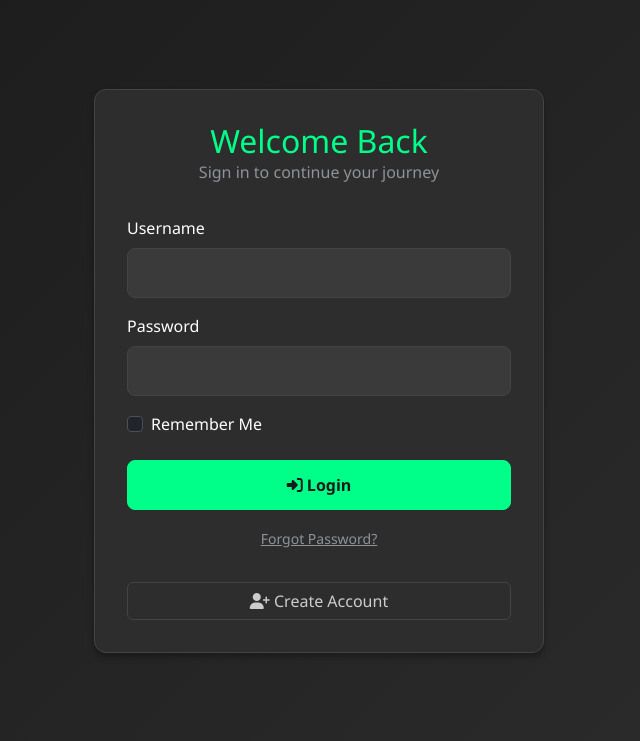
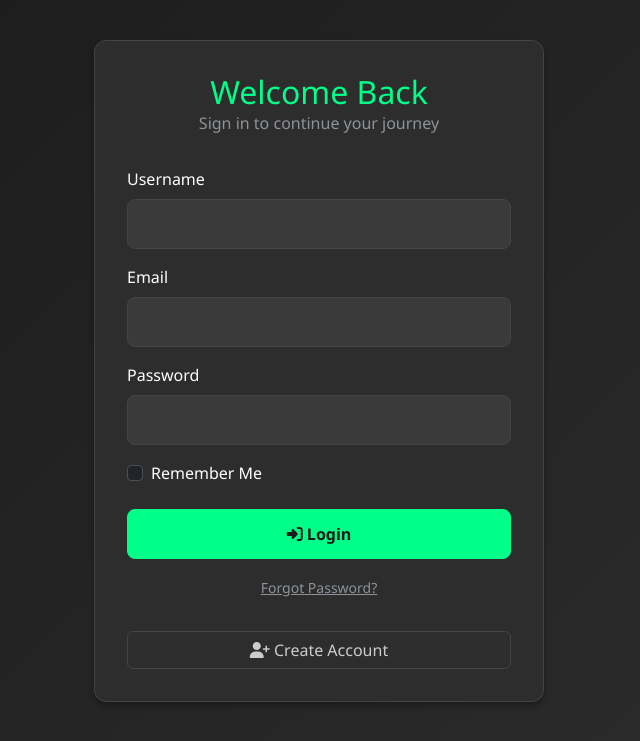
Before and after one commit to shuuuu87/DarkSulFocus, a Flask app: page /login in a window 1280 px wide. Shown: the part 59-800 px from the top of the page, without its empty margins (321-961 px from the left). Run offline with Flask 3, Linux system fonts and the light colour scheme; some libraries are stand-ins or nearby versions.

Commit message:
Allow users to log in using their email address instead of just username
Adds email field to LoginForm and updates authentication logic in routes.py.

Replit-Commit-Author: Agent
Replit-Commit-Session-Id: 6e99edcc-84cf-4e14-8ec1-37578d6fbabf
Replit-Commit-Screenshot-Url: https://storage.googleapis.com/screenshot-production-us-central1/c6a096c2-2ff5-4c6c-80e9-90ba93c904d7/6e99edcc-84cf-4e14-8ec1-37578d6fbabf/pDaNdmd

```diff
--- a/forms.py
+++ b/forms.py
@@ -6,6 +6,7 @@ from models import User
 
 class LoginForm(FlaskForm):
     username = StringField('Username', validators=[DataRequired(), Length(min=3, max=64)])
+    email = EmailField('Email', validators=[DataRequired(), Email()])
     password = PasswordField('Password', validators=[DataRequired()])
     remember_me = BooleanField('Remember Me')
 
--- a/routes.py
+++ b/routes.py
@@ -28,7 +28,10 @@ def login():
 
     form = LoginForm()
     if form.validate_on_submit():
+        # Try to find user by username first, then by email
         user = User.query.filter_by(username=form.username.data).first()
+        if not user:
+            user = User.query.filter_by(email=form.email.data).first()
 
         if user and user.check_password(form.password.data):
             if user.is_verified:
@@ -38,7 +41,7 @@ def login():
             else:
                 flash('Please verify your email before logging in.', 'warning')
         else:
-            flash('Invalid username or password', 'danger')
+            flash('Invalid username/email or password', 'danger')
 
     return render_template('login.html', form=form)
 
--- a/templates/login.html
+++ b/templates/login.html
@@ -21,6 +21,18 @@
                 {% if form.username.errors %}
                     <div class="text-danger small mt-1">
                         {% for error in form.username.errors %}
+                            <div>{{ error }}</div>
+                        {% endfor %}
+                    </div>
+                {% endif %}
+            </div>
+
+            <div class="mb-3">
+                <label for="email" class="form-label">Email</label>
+                {{ form.email(class="form-control auth-input") }}
+                {% if form.email.errors %}
+                    <div class="text-danger small mt-1">
+                        {% for error in form.email.errors %}
                             <div>{{ error }}</div>
                         {% endfor %}
                     </div>
```
